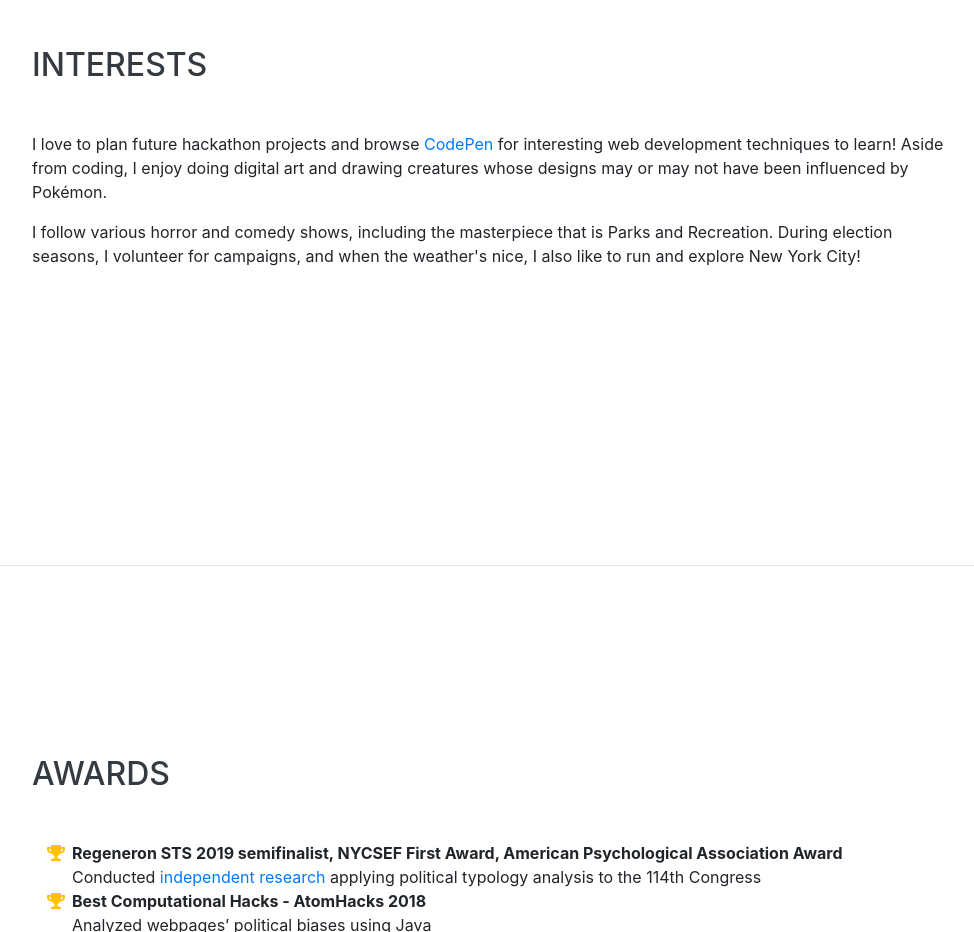
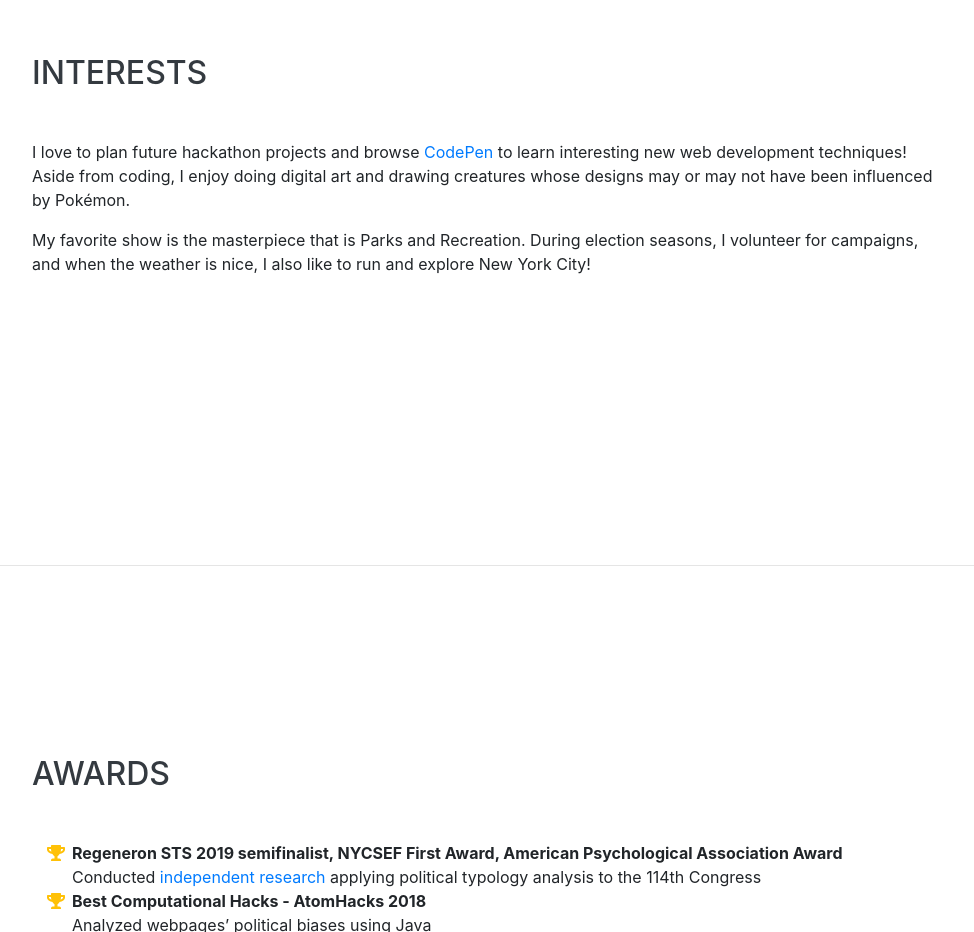
Before and after one commit to chena11356/itsalex.me, a website with bundled scripts: page index.html in a window 1280 px wide. Shown: the part 3780-4712 px from the top of the page, without its empty margins (288-1262 px from the left). Built offline with nearby package versions, Linux system fonts and the light colour scheme; a web font is replaced by a local one.

Commit message:
Add files via upload

```diff
--- a/index.html
+++ b/index.html
@@ -35,7 +35,7 @@
     <a class="navbar-brand js-scroll-trigger" href="#page-top">
       <span class="d-block d-lg-none">Alex Chen</span>
       <span class="d-none d-lg-block">
-        <img class="img-fluid img-profile rounded-circle mx-auto mb-2" src="img/profile.jpg" alt="">
+        <img class="top img-fluid img-profile rounded-circle mx-auto mb-2" src="img/profile.jpg" alt="Alex Chen">
       </span>
     </a>
     <button class="navbar-toggler" type="button" data-toggle="collapse" data-target="#navbarSupportedContent" aria-controls="navbarSupportedContent" aria-expanded="false" aria-label="Toggle navigation">
@@ -269,8 +269,8 @@
     <section class="resume-section p-3 p-lg-5 d-flex align-items-center" id="interests">
       <div class="w-100">
         <h2 class="mb-5">Interests</h2>
-        <p>I love to plan future hackathon projects and browse <a href="https://codepen.io/" target=”_blank”>CodePen</a> for interesting web development techniques to learn! Aside from coding, I enjoy doing digital art and drawing creatures whose designs may or may not have been influenced by Pokémon.</p>
-        <p class=”mb-0”>I follow various horror and comedy shows, including the masterpiece that is Parks and Recreation. During election seasons, I volunteer for campaigns, and when the weather's nice, I also like to run and explore New York City!</p>
+        <p>I love to plan future hackathon projects and browse <a href="https://codepen.io/" target=”_blank”>CodePen</a> to learn interesting new web development techniques! Aside from coding, I enjoy doing digital art and drawing creatures whose designs may or may not have been influenced by Pokémon.</p>
+        <p class="mb-0">My favorite show is the masterpiece that is Parks and Recreation. During election seasons, I volunteer for campaigns, and when the weather is nice, I also like to run and explore New York City!</p>
       </div>
     </section>
 
```
